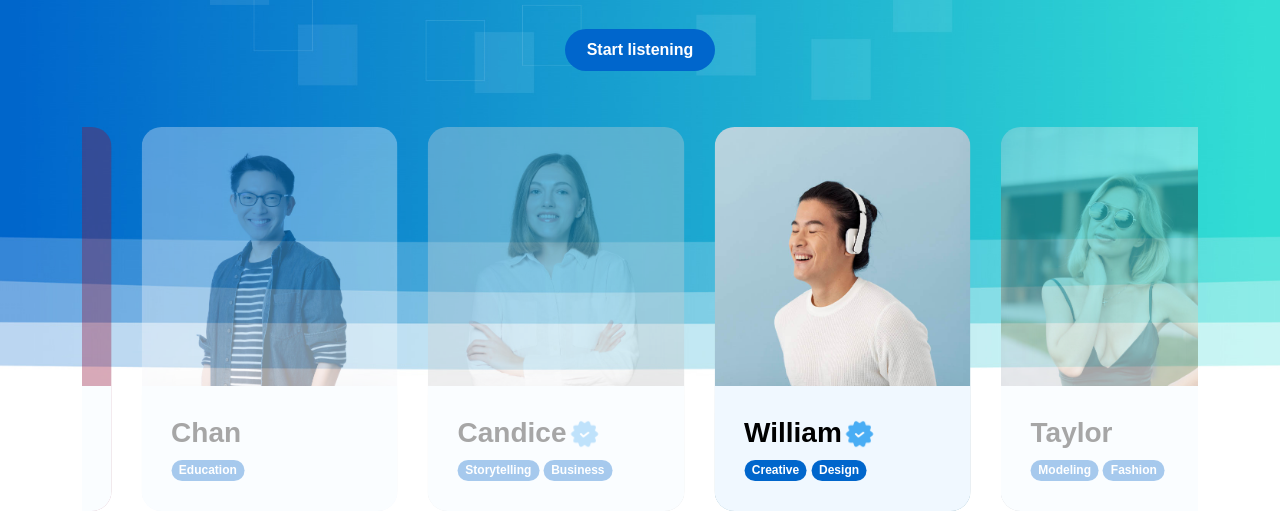
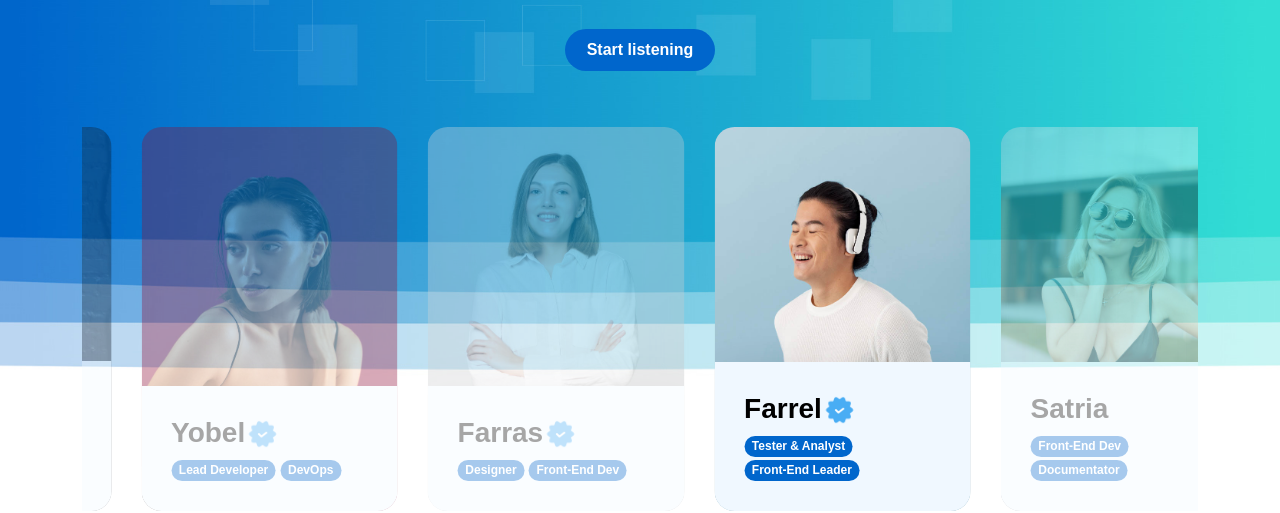
Before and after one commit to Proyek1-A3-Jaya/a3acskom_web, a plain HTML site: page index.html in a window 1280 px wide. Shown: the part 305-818 px from the top of the page. Drawn offline with nearby package versions, Linux system fonts and the light colour scheme; a web font is replaced by a local one.

Commit message:
modifying carousel

```diff
--- a/index.html
+++ b/index.html
@@ -111,6 +111,7 @@ https://templatemo.com/tm-584-pod-talk
                             <a href="#section_2" class="btn custom-btn smoothscroll mt-3">Start listening</a>
                         </div>
 
+                        <!-- Profil Anggota -->
                         <div class="owl-carousel owl-theme">
                             <div class="owl-carousel-info-wrap item">
                                 <img src="images/profile/smiling-business-woman-with-folded-hands-against-white-wall-toothy-smile-crossed-arms.jpg"
@@ -118,14 +119,14 @@ https://templatemo.com/tm-584-pod-talk
 
                                 <div class="owl-carousel-info">
                                     <h4 class="mb-2">
-                                        Candice
+                                        Farras
                                         <img src="images/verified.png" class="owl-carousel-verified-image img-fluid"
                                             alt="">
                                     </h4>
 
-                                    <span class="badge">Storytelling</span>
+                                    <span class="badge">Designer</span>
 
-                                    <span class="badge">Business</span>
+                                    <span class="badge">Front-End Dev</span>
                                 </div>
 
                                 <div class="social-share">
@@ -147,14 +148,14 @@ https://templatemo.com/tm-584-pod-talk
 
                                 <div class="owl-carousel-info">
                                     <h4 class="mb-2">
-                                        William
+                                        Farrel
                                         <img src="images/verified.png" class="owl-carousel-verified-image img-fluid"
                                             alt="">
                                     </h4>
 
-                                    <span class="badge">Creative</span>
+                                    <span class="badge">Tester & Analyst</span>
 
-                                    <span class="badge">Design</span>
+                                    <span class="badge">Front-End Leader</span>
                                 </div>
 
                                 <div class="social-share">
@@ -179,11 +180,11 @@ https://templatemo.com/tm-584-pod-talk
                                     class="owl-carousel-image img-fluid" alt="">
 
                                 <div class="owl-carousel-info">
-                                    <h4 class="mb-2">Taylor</h4>
+                                    <h4 class="mb-2">Satria</h4>
 
-                                    <span class="badge">Modeling</span>
+                                    <span class="badge">Front-End Dev</span>
 
-                                    <span class="badge">Fashion</span>
+                                    <span class="badge">Documentator</span>
                                 </div>
 
                                 <div class="social-share">
@@ -207,9 +208,10 @@ https://templatemo.com/tm-584-pod-talk
                                 <img src="images/profile/man-portrait.jpg" class="owl-carousel-image img-fluid" alt="">
 
                                 <div class="owl-carousel-info">
-                                    <h4 class="mb-2">Nick</h4>
+                                    <h4 class="mb-2">Thafa</h4>
 
-                                    <span class="badge">Acting</span>
+                                    <span class="badge">Back-End Dev</span>
+                                    <span class="badge">Documentator</span>
                                 </div>
 
                                 <div class="social-share">
@@ -231,12 +233,13 @@ https://templatemo.com/tm-584-pod-talk
 
                                 <div class="owl-carousel-info">
                                     <h4 class="mb-2">
-                                        Elsa
+                                        Yobel
                                         <img src="images/verified.png" class="owl-carousel-verified-image img-fluid"
                                             alt="">
                                     </h4>
 
-                                    <span class="badge">Influencer</span>
+                                    <span class="badge">Lead Developer</span>
+                                    <span class="badge">DevOps</span>
                                 </div>
 
                                 <div class="social-share">
@@ -247,29 +250,6 @@ https://templatemo.com/tm-584-pod-talk
 
                                         <li class="social-icon-item">
                                             <a href="#" class="social-icon-link bi-youtube"></a>
-                                        </li>
-                                    </ul>
-                                </div>
-                            </div>
-
-                            <div class="owl-carousel-info-wrap item">
-                                <img src="images/profile/smart-attractive-asian-glasses-male-standing-smile-with-freshness-joyful-casual-blue-shirt-portrait-white-background.jpg"
-                                    class="owl-carousel-image img-fluid" alt="">
-
-                                <div class="owl-carousel-info">
-                                    <h4 class="mb-2">Chan</h4>
-
-                                    <span class="badge">Education</span>
-                                </div>
-
-                                <div class="social-share">
-                                    <ul class="social-icon">
-                                        <li class="social-icon-item">
-                                            <a href="#" class="social-icon-link bi-linkedin"></a>
-                                        </li>
-
-                                        <li class="social-icon-item">
-                                            <a href="#" class="social-icon-link bi-whatsapp"></a>
                                         </li>
                                     </ul>
                                 </div>
```
